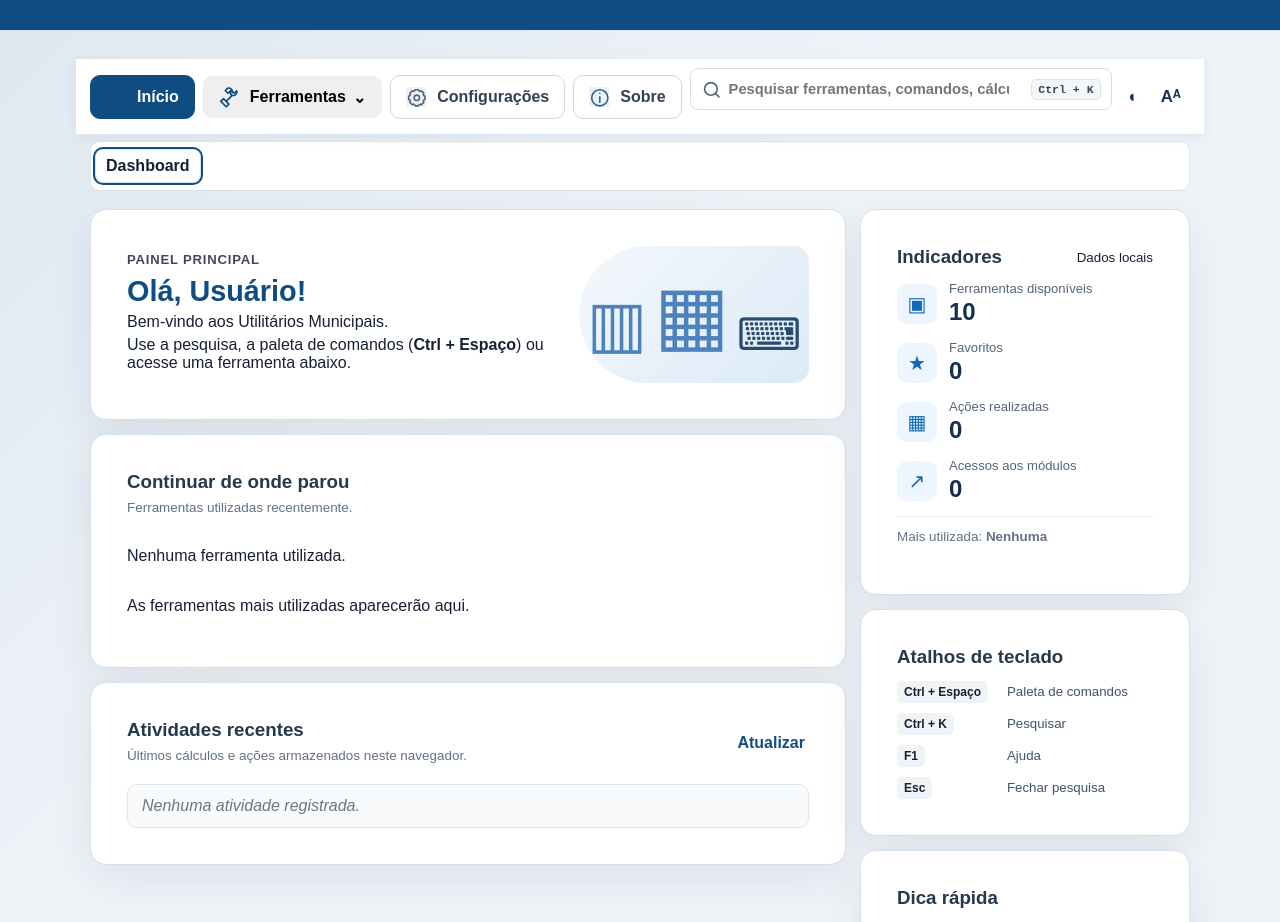
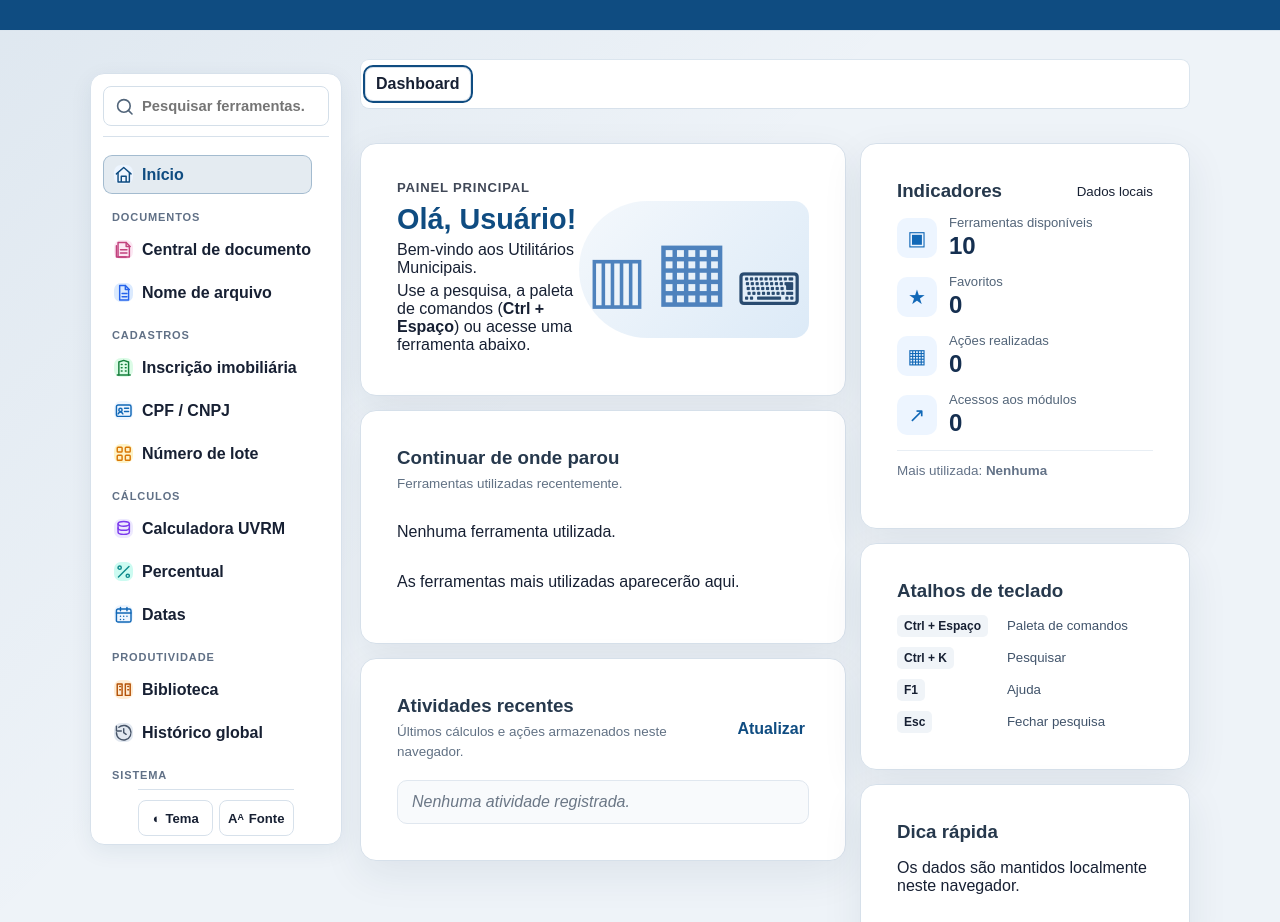
Before and after one commit to edualvesanjos/Utilitarios-Municipais, a website built with Vite: page index.html in a window 1280 px wide. Shown: the part 115-1037 px from the top of the page. Built offline with nearby package versions, Linux system fonts and the light colour scheme.

Commit message:
v4.5.0 - inicia navegação lateral

```diff
--- /dev/null
+++ b/assets/css/v4/sidebar-45.css
@@ -0,0 +1,251 @@
+/* v4.5.0 DEV — Etapa 1: navegação lateral */
+
+:root {
+    --v45-sidebar-width: 252px;
+    --v45-sidebar-gap: 18px;
+}
+
+.app-container {
+    width: min(1600px, calc(100% - 28px));
+    display: grid;
+    grid-template-columns: var(--v45-sidebar-width) minmax(0, 1fr);
+    column-gap: var(--v45-sidebar-gap);
+    align-items: start;
+    padding-top: 14px;
+}
+
+.v45-sidebar {
+    grid-column: 1;
+    grid-row: 1 / span 200;
+    position: sticky;
+    top: 14px;
+    display: flex;
+    flex-direction: column;
+    gap: 0;
+    width: 100%;
+    max-height: calc(100vh - 28px);
+    margin: 0;
+    padding: 12px;
+    overflow: hidden;
+    border: 1px solid var(--ux-border, #dbe5ee);
+    border-radius: 14px;
+    background: var(--ux-surface, #fff);
+    box-shadow: 0 6px 22px rgba(20, 52, 83, 0.07);
+    box-sizing: border-box;
+    z-index: 900;
+}
+
+.v45-sidebar-search {
+    flex: 0 0 auto;
+    padding-bottom: 10px;
+    border-bottom: 1px solid var(--ux-border, #dbe5ee);
+}
+
+.v45-sidebar .v32-top-search {
+    width: 100%;
+    min-width: 0;
+    min-height: 40px;
+    margin: 0;
+    box-sizing: border-box;
+}
+
+.v45-sidebar .v32-top-search kbd {
+    display: none;
+}
+
+.v45-sidebar .dashboard-search-results {
+    width: min(440px, calc(100vw - 40px));
+    right: auto;
+}
+
+.v45-sidebar-scroll {
+    flex: 1 1 auto;
+    min-height: 0;
+    overflow-y: auto;
+    overflow-x: hidden;
+    padding: 10px 2px 8px 0;
+    scrollbar-gutter: stable;
+}
+
+.v45-nav-section {
+    display: grid;
+    gap: 4px;
+    margin-bottom: 12px;
+}
+
+.v45-nav-section:last-child {
+    margin-bottom: 0;
+}
+
+.v45-nav-heading {
+    display: block;
+    padding: 5px 9px 3px;
+    color: var(--ux-muted, #6b7d90);
+    font-size: 0.69rem;
+    font-weight: 800;
+    letter-spacing: 0.08em;
+    text-transform: uppercase;
+}
+
+.v45-sidebar .tab-button,
+.v45-sidebar .ux-nav-primary {
+    display: flex;
+    align-items: center;
+    justify-content: flex-start;
+    gap: 9px;
+    width: 100%;
+    min-width: 0;
+    min-height: 39px;
+    padding: 8px 10px;
+    overflow: hidden;
+    border: 1px solid transparent;
+    border-radius: 9px;
+    background: transparent;
+    color: var(--ux-text, #173454);
+    box-shadow: none;
+    text-align: left;
+    white-space: nowrap;
+}
+
+.v45-sidebar .tab-button:hover {
+    border-color: color-mix(
+        in srgb,
+        var(--primary-color, #0f4c81) 18%,
+        transparent
+    );
+    background: color-mix(
+        in srgb,
+        var(--primary-color, #0f4c81) 6%,
+        transparent
+    );
+}
+
+.v45-sidebar .tab-button.active {
+    border-color: color-mix(
+        in srgb,
+        var(--primary-color, #0f4c81) 30%,
+        transparent
+    );
+    background: color-mix(
+        in srgb,
+        var(--primary-color, #0f4c81) 11%,
+        transparent
+    );
+    color: var(--primary-color, #0f4c81);
+    font-weight: 700;
+}
+
+.v45-sidebar .menu-tool-icon {
+    flex: 0 0 auto;
+    width: 19px;
+    height: 19px;
+}
+
+.v45-sidebar-footer {
+    flex: 0 0 auto;
+    padding-top: 10px;
+    border-top: 1px solid var(--ux-border, #dbe5ee);
+}
+
+.v45-sidebar .v32-header-actions {
+    display: grid;
+    grid-template-columns: 1fr 1fr;
+    gap: 6px;
+}
+
+.v45-sidebar .v32-header-actions button {
+    display: flex;
+    align-items: center;
+    justify-content: center;
+    gap: 5px;
+    min-height: 36px;
+    padding: 6px 8px;
+    border: 1px solid var(--ux-border, #dbe5ee);
+    border-radius: 8px;
+    background: transparent;
+    color: var(--ux-text, #173454);
+    font-size: 0.82rem;
+}
+
+.v45-sidebar ~ .tab-panel,
+.v45-sidebar ~ .ux-tabs-bar {
+    grid-column: 2;
+    min-width: 0;
+}
+
+.v45-sidebar ~ .ux-tabs-bar {
+    margin-top: 0;
+}
+
+body[data-theme="dark"] .v45-sidebar {
+    background: var(--ux-surface);
+    border-color: var(--ux-border);
+    color: var(--ux-text);
+    box-shadow: 0 6px 22px rgba(0, 0, 0, 0.2);
+}
+
+body[data-theme="dark"] .v45-sidebar .v32-top-search {
+    background: var(--ux-surface);
+    border-color: var(--ux-border);
+}
+
+@media (max-width: 1050px) {
+    :root {
+        --v45-sidebar-width: 220px;
+        --v45-sidebar-gap: 14px;
+    }
+
+    .v45-sidebar .tab-button,
+    .v45-sidebar .ux-nav-primary {
+        font-size: 0.86rem;
+    }
+}
+
+@media (max-width: 820px) {
+    .app-container {
+        display: block;
+        width: min(100% - 20px, 1100px);
+        padding-top: 10px;
+    }
+
+    .v45-sidebar {
+        position: static;
+        max-height: none;
+        margin-bottom: 12px;
+    }
+
+    .v45-sidebar-scroll {
+        display: grid;
+        grid-template-columns: repeat(2, minmax(0, 1fr));
+        gap: 8px 12px;
+        max-height: none;
+        overflow: visible;
+    }
+
+    .v45-nav-section {
+        align-content: start;
+        margin-bottom: 0;
+    }
+
+    .v45-nav-section:first-child {
+        grid-column: 1 / -1;
+    }
+
+    .v45-sidebar .dashboard-search-results {
+        width: 100%;
+    }
+}
+
+@media (max-width: 560px) {
+    .v45-sidebar-scroll {
+        grid-template-columns: 1fr;
+    }
+
+    .v45-nav-section:first-child {
+        grid-column: auto;
+    }
+
+    .v45-sidebar .v32-header-actions {
+        grid-template-columns: 1fr 1fr;
+    }
+}
--- a/assets/js/core/config.js
+++ b/assets/js/core/config.js
@@ -1,4 +1,4 @@
-const APP_VERSION = "4.4.6.1";
+const APP_VERSION = "4.5.0";
 window.APP_VERSION = APP_VERSION;
 
 /*
@@ -14,7 +14,7 @@ window.APP_VERSION = APP_VERSION;
  * - Nunca coloque sb_secret_... ou service_role neste arquivo.
  * - Somente a Publishable key (sb_publishable_...) pode ficar no navegador.
  */
-const APP_ENVIRONMENT = "production";
+const APP_ENVIRONMENT = "development";
 window.APP_ENVIRONMENT = APP_ENVIRONMENT;
 
 const SUPABASE_ENVIRONMENTS = Object.freeze({
--- a/assets/js/core/experience-31.js
+++ b/assets/js/core/experience-31.js
@@ -152,16 +152,16 @@ function closeToolsMenu(){
     dropdown.hidden=true;
     button.setAttribute("aria-expanded","false");
 }
-function updatePrimaryNavigation(activeId){
-    const toolsButton=document.getElementById("uxToolsMenuButton");
-    const toolIds=new Set(["arquivo","inscricao","lote","uvrm","percentual"]);
-    toolsButton?.classList.toggle("active",toolIds.has(activeId));
-    document.querySelectorAll(".ux-nav-primary.tab-button").forEach(button=>button.classList.toggle("active",button.dataset.tab===activeId));
+function updatePrimaryNavigation(activeId) {
+    document.querySelectorAll(".ux-nav-primary.tab-button").forEach((button) => {
+        button.classList.toggle("active", button.dataset.tab === activeId);
+    });
 }
-function installToolsMenu(){
-    const button=document.getElementById("uxToolsMenuButton");
-    const dropdown=document.getElementById("uxToolsMenuDropdown");
-    if(!button||!dropdown)return;
+function installToolsMenu() {
+    const button = document.getElementById("uxToolsMenuButton");
+    const dropdown = document.getElementById("uxToolsMenuDropdown");
+
+    if (!button || !dropdown) return;
     button.addEventListener("click",event=>{
         event.stopPropagation();
         const willOpen=dropdown.hidden;
--- a/index.html
+++ b/index.html
@@ -23,6 +23,7 @@
     <link rel="stylesheet" href="assets/css/v3/productivity-33.css">
     <link rel="stylesheet" href="assets/css/v3/documents-34.css">
     <link rel="stylesheet" href="assets/css/v4/online-41.css">
+    <link rel="stylesheet" href="assets/css/v4/sidebar-45.css">
 </head>
 <body>
     <header class="app-header app-header-v32">
@@ -62,22 +63,100 @@
     </header>
 
     <main class="app-container">
-        <nav class="tabs ux-main-navigation v32-main-navigation" aria-label="Navegação principal">
-            <button class="tab-button ux-nav-primary active" type="button" data-tab="inicio"><span class="nav-svg-icon" data-static-icon="home" aria-hidden="true"></span> Início</button>
-            <div class="ux-tools-menu">
-                <button id="uxToolsMenuButton" class="ux-nav-primary ux-tools-menu-button" type="button" aria-haspopup="true" aria-expanded="false" aria-controls="uxToolsMenuDropdown"><span class="nav-svg-icon" data-static-icon="tools" aria-hidden="true"></span> Ferramentas <span aria-hidden="true">⌄</span></button>
-                <div id="uxToolsMenuDropdown" class="ux-tools-dropdown v32-tools-dropdown" role="menu" hidden>
-                    <section class="ux-tools-group"><strong>Documentos</strong><button class="tab-button" type="button" data-tab="central-documentos" role="menuitem"><span class="menu-tool-icon" data-tool-icon="documents"></span> Central de documentos</button><button class="tab-button" type="button" data-tab="arquivo" role="menuitem"><span class="menu-tool-icon" data-tool-icon="file"></span> Nome de arquivo</button></section>
-                    <section class="ux-tools-group"><strong>Cadastros</strong><button class="tab-button" type="button" data-tab="inscricao" role="menuitem"><span class="menu-tool-icon" data-tool-icon="building"></span> Inscrição imobiliária</button><button class="tab-button" type="button" data-tab="cpf-cnpj" role="menuitem"><span class="menu-tool-icon" data-tool-icon="idcard"></span> CPF / CNPJ</button><button class="tab-button" type="button" data-tab="lote" role="menuitem"><span class="menu-tool-icon" data-tool-icon="grid"></span> Número de lote</button></section>
-                    <section class="ux-tools-group"><strong>Cálculos</strong><button class="tab-button" type="button" data-tab="uvrm" role="menuitem"><span class="menu-tool-icon" data-tool-icon="coins"></span> Calculadora UVRM</button><button class="tab-button" type="button" data-tab="percentual" role="menuitem"><span class="menu-tool-icon" data-tool-icon="percent"></span> Percentual</button><button class="tab-button" type="button" data-tab="datas" role="menuitem"><span class="menu-tool-icon" data-tool-icon="calendar"></span> Datas</button></section>
-                    <section class="ux-tools-group"><strong>Produtividade</strong><button class="tab-button" type="button" data-tab="biblioteca" role="menuitem"><span class="menu-tool-icon" data-tool-icon="library"></span> Biblioteca de ferramentas</button><button class="tab-button" type="button" data-tab="historico-global" role="menuitem"><span class="menu-tool-icon" data-tool-icon="history"></span> Histórico global</button></section>
-                    <section class="ux-tools-group"><strong>Sistema</strong><button class="tab-button" type="button" data-tab="configuracoes" role="menuitem"><span class="menu-tool-icon" data-tool-icon="settings"></span> Configurações</button><button class="tab-button" type="button" data-tab="sobre" role="menuitem"><span class="menu-tool-icon" data-tool-icon="info"></span> Sobre</button></section>
+
+        <nav class="tabs ux-main-navigation v45-sidebar" aria-label="Navegação principal">
+            <div class="v45-sidebar-search">
+                <label class="v32-top-search">
+                    <span class="nav-svg-icon" data-static-icon="search" aria-hidden="true"></span>
+                    <input id="dashboardToolSearch" type="search" autocomplete="off" placeholder="Pesquisar ferramentas...">
+                    <kbd>Ctrl + K</kbd>
+                    <div id="dashboardSearchResults" class="dashboard-search-results" aria-live="polite"></div>
+                </label>
+            </div>
+
+            <div class="v45-sidebar-scroll">
+                <section class="v45-nav-section">
+                    <button class="tab-button ux-nav-primary active" type="button" data-tab="inicio">
+                        <span class="menu-tool-icon" data-tool-icon="home"></span>
+                        <span>Início</span>
+                    </button>
+                </section>
+
+                <section class="v45-nav-section">
+                    <strong class="v45-nav-heading">Documentos</strong>
+                    <button class="tab-button ux-nav-primary" type="button" data-tab="central-documentos">
+                        <span class="menu-tool-icon" data-tool-icon="documents"></span>
+                        <span>Central de documentos</span>
+                    </button>
+                    <button class="tab-button ux-nav-primary" type="button" data-tab="arquivo">
+                        <span class="menu-tool-icon" data-tool-icon="file"></span>
+                        <span>Nome de arquivo</span>
+                    </button>
+                </section>
+
+                <section class="v45-nav-section">
+                    <strong class="v45-nav-heading">Cadastros</strong>
+                    <button class="tab-button ux-nav-primary" type="button" data-tab="inscricao">
+                        <span class="menu-tool-icon" data-tool-icon="building"></span>
+                        <span>Inscrição imobiliária</span>
+                    </button>
+                    <button class="tab-button ux-nav-primary" type="button" data-tab="cpf-cnpj">
+                        <span class="menu-tool-icon" data-tool-icon="idcard"></span>
+                        <span>CPF / CNPJ</span>
+                    </button>
+                    <button class="tab-button ux-nav-primary" type="button" data-tab="lote">
+                        <span class="menu-tool-icon" data-tool-icon="grid"></span>
+                        <span>Número de lote</span>
+                    </button>
+                </section>
+
+                <section class="v45-nav-section">
+                    <strong class="v45-nav-heading">Cálculos</strong>
+                    <button class="tab-button ux-nav-primary" type="button" data-tab="uvrm">
+                        <span class="menu-tool-icon" data-tool-icon="coins"></span>
+                        <span>Calculadora UVRM</span>
+                    </button>
+                    <button class="tab-button ux-nav-primary" type="button" data-tab="percentual">
+                        <span class="menu-tool-icon" data-tool-icon="percent"></span>
+                        <span>Percentual</span>
+                    </button>
+                    <button class="tab-button ux-nav-primary" type="button" data-tab="datas">
+                        <span class="menu-tool-icon" data-tool-icon="calendar"></span>
+                        <span>Datas</span>
+                    </button>
+                </section>
+
+                <section class="v45-nav-section">
+                    <strong class="v45-nav-heading">Produtividade</strong>
+                    <button class="tab-button ux-nav-primary" type="button" data-tab="biblioteca">
+                        <span class="menu-tool-icon" data-tool-icon="library"></span>
+                        <span>Biblioteca</span>
+                    </button>
+                    <button class="tab-button ux-nav-primary" type="button" data-tab="historico-global">
+                        <span class="menu-tool-icon" data-tool-icon="history"></span>
+                        <span>Histórico global</span>
+                    </button>
+                </section>
+
+                <section class="v45-nav-section">
+                    <strong class="v45-nav-heading">Sistema</strong>
+                    <button class="tab-button ux-nav-primary" type="button" data-tab="configuracoes">
+                        <span class="menu-tool-icon" data-tool-icon="settings"></span>
+                        <span>Configurações</span>
+                    </button>
+                    <button class="tab-button ux-nav-primary" type="button" data-tab="sobre">
+                        <span class="menu-tool-icon" data-tool-icon="info"></span>
+                        <span>Sobre</span>
+                    </button>
+                </section>
+            </div>
+
+            <div class="v45-sidebar-footer">
+                <div class="v32-header-actions" aria-label="Ações de aparência">
+                    <button id="v32ThemeToggle" type="button" title="Alternar tema">◐ <span>Tema</span></button>
+                    <button id="v32FontToggle" type="button" title="Alternar tamanho da fonte">Aᴬ <span>Fonte</span></button>
                 </div>
             </div>
-            <button class="tab-button ux-nav-primary" type="button" data-tab="configuracoes"><span class="nav-svg-icon" data-static-icon="settings" aria-hidden="true"></span> Configurações</button>
-            <button class="tab-button ux-nav-primary" type="button" data-tab="sobre"><span class="nav-svg-icon" data-static-icon="info" aria-hidden="true"></span> Sobre</button>
-            <label class="v32-top-search"><span class="nav-svg-icon" data-static-icon="search" aria-hidden="true"></span><input id="dashboardToolSearch" type="search" autocomplete="off" placeholder="Pesquisar ferramentas, comandos, cálculos..."><kbd>Ctrl + K</kbd><div id="dashboardSearchResults" class="dashboard-search-results" aria-live="polite"></div></label>
-            <div class="v32-header-actions"><button id="v32ThemeToggle" type="button" title="Alternar tema">◐</button><button id="v32FontToggle" type="button" title="Alternar tamanho da fonte">Aᴬ</button></div>
         </nav>
 
 
@@ -1177,16 +1256,18 @@
                     <section class="settings-card">
                         <h3>Novidades da <span data-app-version></span></h3>
                         <ul class="about-list">
-                            <li><strong>Central de Documentos:</strong> corrigido o espaço em branco exibido acima do documento após a seleção de um modelo.</li>
-                            <li><strong>Interface:</strong> o estado “Selecione um modelo” agora é ocultado corretamente quando o editor é aberto.</li>
-                            <li><strong>Compatibilidade:</strong> mantidas as melhorias da v4.4.6, sem alteração de dados, schema ou RLS.</li>
+                            <li><strong>Navegação lateral:</strong> o menu principal foi transferido do topo para uma sidebar organizada por grupos.</li>
+                            <li><strong>Organização:</strong> Documentos, Cadastros, Cálculos, Produtividade e Sistema ficam visíveis diretamente na lateral.</li>
+                            <li><strong>Pesquisa:</strong> a busca global foi integrada ao topo da sidebar.</li>
+                            <li><strong>Aparência:</strong> atalhos de tema e tamanho da fonte foram movidos para a base da navegação lateral.</li>
+                            <li><strong>Compatibilidade:</strong> módulos, históricos e sincronização existentes foram preservados sem alteração de schema ou RLS.</li>
                         </ul>
                     </section>
                 </div>
 
                 <section class="settings-card">
                     <h3>Histórico de versões</h3>
-                    <div class="about-timeline"><article><strong>4.4.6.1</strong><p>Correção visual da Central de Documentos para ocultar corretamente o estado vazio após selecionar um modelo.</p></article><article><strong>4.4.6</strong><p>Consolidação da documentação, rolagem do histórico e unificação do nome de exibição.</p></article><article><strong>4.4.5</strong><p>Sincronização automática de históricos por eventos da aplicação e seleção total do CPF/CNPJ por duplo clique.</p></article><article><strong>4.4.4</strong><p>Suporte ao CNPJ alfanumérico com validação oficial e retrocompatibilidade com documentos numéricos.</p></article><article><strong>4.4.3</strong><p>Gerenciamento global de históricos com distinção entre limpeza local e exclusão sincronizada.</p></article><article><strong>4.4.2.2</strong><p>Correção da colisão dos manipuladores de exclusão sincronizada em Inscrição, Lotes e Percentual.</p></article><article><strong>4.4.2.1</strong><p>Expansão da exclusão sincronizada para todos os históricos dos módulos.</p></article>
+                    <div class="about-timeline"><article><strong>4.5.0</strong><p>Etapa 1 da nova interface: navegação principal transferida para uma sidebar lateral organizada por grupos.</p></article><article><strong>4.4.6.1</strong><p>Correção visual da Central de Documentos para ocultar corretamente o estado vazio após selecionar um modelo.</p></article><article><strong>4.4.6</strong><p>Consolidação da documentação, rolagem do histórico e unificação do nome de exibição.</p></article><article><strong>4.4.5</strong><p>Sincronização automática de históricos por eventos da aplicação e seleção total do CPF/CNPJ por duplo clique.</p></article><article><strong>4.4.4</strong><p>Suporte ao CNPJ alfanumérico com validação oficial e retrocompatibilidade com documentos numéricos.</p></article><article><strong>4.4.3</strong><p>Gerenciamento global de históricos com distinção entre limpeza local e exclusão sincronizada.</p></article><article><strong>4.4.2.2</strong><p>Correção da colisão dos manipuladores de exclusão sincronizada em Inscrição, Lotes e Percentual.</p></article><article><strong>4.4.2.1</strong><p>Expansão da exclusão sincronizada para todos os históricos dos módulos.</p></article>
                         <article><strong>4.4.2</strong><p>Piloto de exclusão sincronizada no histórico de CPF/CNPJ, com tombstones e propagação entre dispositivos.</p></article>
 <article><strong>4.4.1.4</strong><p>Padronização das ações dos históricos sincronizados e melhoria visual do histórico de Datas.</p></article><article><strong>4.4.1.3</strong><p>Ajustes de coerência dos históricos, novo histórico visual de Datas e atualização do valor padrão da UVRM.</p></article><article><strong>4.4.1.2</strong><p>Estabilização da ordem dos históricos e incorporação definitiva das correções de CPF/CNPJ.</p></article>
                         <article><strong>4.4.1.1</strong><p>Correção do carregamento inicial e atualização visual do histórico local de CPF/CNPJ após sincronização.</p></article>
--- a/package.json
+++ b/package.json
@@ -1,6 +1,6 @@
 {
   "name": "utilitarios-municipais",
-  "version": "4.4.6.1",
+  "version": "4.5.0",
   "private": true,
   "scripts": {
     "dev": "vite --host 0.0.0.0",
```
Also changed, not shown: docs/releases/RELEASE_4.5.0.md (added, +51 -0 lines), README.md, docs/CHANGELOG.md, manifest.json, 1 other file.
